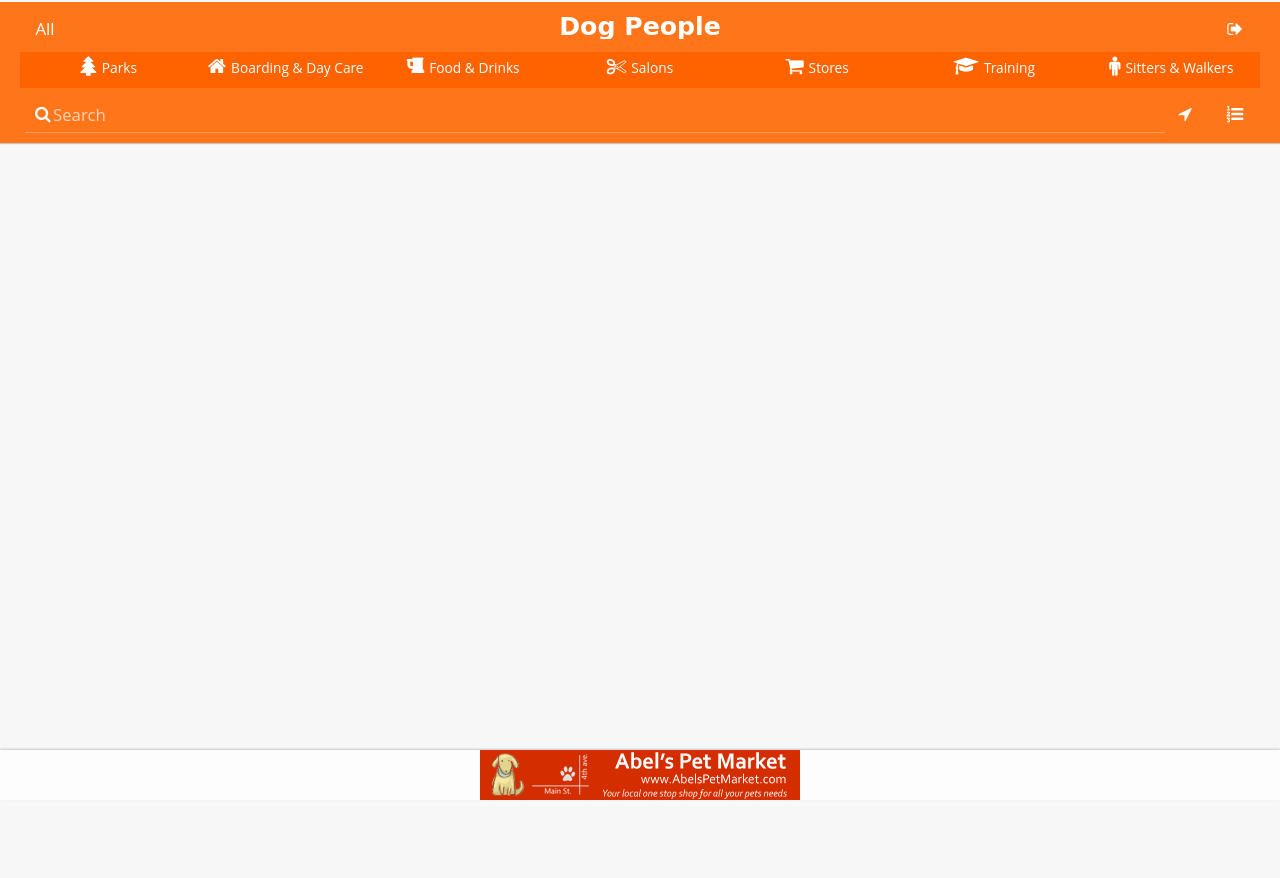
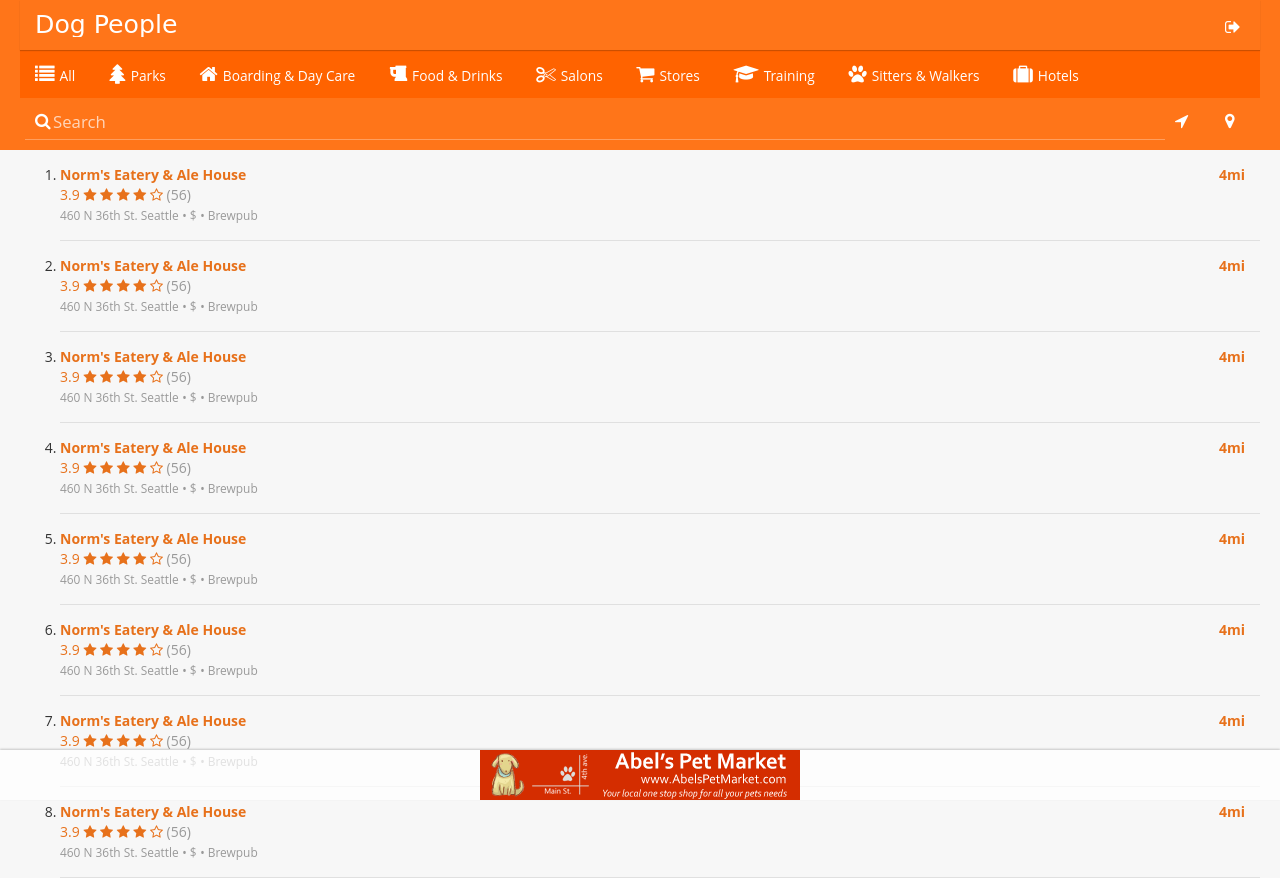
Before and after one commit to DML-Creative/dog-people, a plain HTML site: page main.html in a window 1280 px wide. Both pictures are taken after a click on the link 1235 px from the left and 114 px from the top of the page. Before the commit the page ends 802 px from the top, so only its background shows below. Drawn offline with Linux system fonts and the light colour scheme; some packages are replaced by stand-ins of ours; a web font is replaced by a local one.

Commit message:
Fixed style issues from Google Maps API

```diff
--- a/assets/css/main.css
+++ b/assets/css/main.css
@@ -136,11 +136,17 @@ body.primary section input:-ms-input-placeholder { /* Internet Explorer 10+ */
 
 /* HEADER */
 
-.app-header { position: fixed; width: 100%; box-shadow: 0 1px 1px rgba(0,0,0,0.2); z-index: 100; background-color: rgba(255, 102, 0, 0.9); }
+.app-header { width: 100%; z-index: 100; position: fixed; }
 
-@media screen and (min-width: 700px) {
+@media screen and (min-width: 1064px) {
 	.app-header {
 		padding: 0 calc((100% - 1240px) / 2);
+		background-color: rgba(255, 102, 0, 0.9);
+		height: 52px;
+	}
+
+	.main-header {
+		height: 150px;
 	}
 }
 
@@ -150,11 +156,23 @@ body.primary section input:-ms-input-placeholder { /* Internet Explorer 10+ */
 	width: 100%;
 	font-family: 'Allan', cursive;
 	font-size: 1.2em;
+	background-color: rgba(255, 102, 0, 0.9);
+}
+
+.title-bar {
+	position: fixed;
+	z-index: 1200;
+	box-shadow: 0 1px 1px rgba(0,0,0,0.2);
+	max-width: 1240px;
 }
 
 .inputs {
 	background-color: rgba(255,102,0,0.9)
 	box-shadow: 0px 1px 1px 0px rgba(0, 0, 0, 0.2) inset;
+	position: fixed;
+	top: 50px;
+	z-index: 1000;
+	max-width: 1240px;
 }
 
 .title-bar a,
@@ -169,7 +187,7 @@ body.primary section input:-ms-input-placeholder { /* Internet Explorer 10+ */
 	height:50px;
 	display: block;
 	padding: 15px;
-	text-align: center;
+	position: static;
 }
 
 .title-bar li.header-wrapper,
@@ -179,56 +197,95 @@ body.primary section input:-ms-input-placeholder { /* Internet Explorer 10+ */
 	padding: 0;
 }
 
+.main-header .title-bar li.header-wrapper {
+	width: calc(100% - 50px);
+}
+
+
 .title-bar li h1 {
-	text-align: center;
 	font-size: 1.5em;
-	font-weight: 600;
 	padding: 0;
 	line-height: 100%;
 	margin-top: 12px;
+	margin-left: 15px;
 	white-space: nowrap;
 	overflow: hidden;
 	text-overflow: ellipsis;
 }
 
-.title-bar li:first-of-type,
 .title-bar li:last-of-type {
 	font-family: 'Oxygen','Open Sans',sans-serif;
 }
 
+.main-header .title-bar li h1:first-of-type {
+		display: none;
+	}
+
 .search-button { margin-left: -30px; }
+
+@media screen and (min-width: 1064px) {
+	.main-header .title-bar li h1:first-of-type {
+		display: block;
+	}
+	.main-header .title-bar li h1:last-of-type {
+		display: none;
+	}
+
+	.title-bar,
+	.inputs {
+		background-color: rgba(255, 102, 0, 0.0);
+	}
+
+	.inputs { top: 95px; }
+}
 
 
 
 /* MAIN NAV */
 
-header nav ul li {
-	width: calc(100% / 7);
-	height: 36px;
-	display: block;
+header nav ul {
+	width: 100%;
 	background-color: rgba(255,99,0,1);
-	text-align: center;
-	font-size: 1.4em;
+	display: none;
+	position: absolute;
+	z-index: 1100;
+	top: 50px;
 }
 
-header nav ul li,
+header nav ul li {
+	width: 100%;
+	display: block;
+	font-size: 1.4em;
+	color: #fff;
+	padding: 10px 15px;
+}
+
 header nav ul li i {
 	color: #fff;
+	width: 30px;
 }
 
 header nav ul li span {
 	font-size: 0.7em;
-	white-space: nowrap;
-	display: none;
+	margin-left: 5px;
 }
 
-@media screen and (min-width: 1080px) {
-	header nav ul li span {
-		display: inline;
-		margin-left: 5px;
+@media screen and (min-width: 1064px) {
+	header nav ul {
+		display: block;
+		position: static;
+		margin-top: 50px;
 	}
+
+	header nav ul li,
+	header nav ul li i {
+		width: auto;
+		display: inline-block;
+	}
+
 }
 
+header nav ul a:hover,
 header nav ul a:hover li,
 header nav ul a:hover li i,
 .title-bar a:hover,
@@ -237,18 +294,31 @@ header nav ul a:hover li i,
 	text-decoration: none;
 }
 
+.nav-overlay {
+	background-color: #fff;
+	opacity: 0.85;
+	position: fixed;
+	height: 100%;
+	width: 100%;
+	z-index: 1050;
+}
+
 .search-wrapper { position: relative; }
 .search-wrapper .fa-search { position: absolute; left: 15px; top: 18px; }
 
 .header-overlay {
 	background-color: #ff6600;
 	opacity: 0.85;
-	position: absolute;
-	top: 0;
-	left: 0;
-	height: 86px;
+	position: fixed;
+	height: 50px;
 	width: 100%;
-	z-index: 200;
+	z-index: 1400;
+}
+
+@media screen and (min-width: 1064px) {
+	.header-overlay {
+		height: 86px;
+	}
 }
 
 .inputs .search-wrapper .search-input {
@@ -313,9 +383,16 @@ header nav ul a:hover li i,
 
 /* RESULTS */
 
-.results-wrapper { padding-top: 140px; margin-bottom: 75px; max-width: 1240px; }
+.results-wrapper { height: 100%; max-width: 1240px; padding-top: 100px; }
+.results-wrapper .results-list ol { margin-bottom: 75px; }
 
-@media screen and (min-width: 700px) {
+@media screen and (min-width: 1064px) {
+	.results-wrapper {
+		padding-top: 150px;
+	}
+}
+
+@media screen and (min-width: 1240px) {
 	.results-wrapper {
 		margin: 0 calc((100% - 1240px) / 2);
 	}
@@ -349,19 +426,19 @@ footer.ad-block {
 	text-align: center;
 	width: 100%;
 	box-shadow: 0 -1px 2px rgba(0,0,0,0.2);
-	z-index: 35;
+	z-index: 100;
 }
 
-.results-search-wrapper { margin-top: 2px; position: relative; }
-.results-search { position: absolute; z-index: 50; width: 100%; background-color: #fff; }
+.results-search-wrapper { margin-top: 5px; position: relative; }
+.results-search { position: absolute; z-index: 50; width: 100%; background-color: #fff; padding-top: 10px; }
 .results-overlay { background-color: #fff; z-index: 25; width: 100%; height: 100%; position: fixed; }
-.header-exit, .header-exit:hover { color: #fff; z-index: 300; position: absolute; top: 15px; right: 15px; font-size: 1.4em; }
-.geo-search { z-index: 400; position: fixed; width: 100%; background-color: rgba(255,255,255,0.85); padding: 5px; box-shadow: 0 1px 1px rgba(0,0,0,0.2); }
+.header-exit, .header-exit:hover { color: #fff; z-index: 1401; position: fixed; top: 10px; right: 20px; font-size: 1.4em; }
+.geo-search { z-index: 400; position: fixed; width: 100%; background-color: rgba(255,255,255,0.85); padding: 10px 5px; box-shadow: 0 1px 1px rgba(0,0,0,0.2); }
 .geo-search-icon {
-	position: absolute;
+	position: fixed;
 	z-index: 600;
 	left: 18px;
-	top: 14px;
+	top: 123px;
 	color: #999;
 }
 
@@ -371,12 +448,36 @@ footer.ad-block {
 	border: none;
 }
 
+@media screen and (min-width: 1064px) {
+	.geo-search-icon {
+		top: 170px;
+	}
+
+	.results-search {
+		padding-top: 50px;
+	}
+
+	.results-search-wrapper {
+		margin-top: 0;
+	}
+}
+
+@media screen and (min-width: 1240px) {
+	.header-exit, .header-exit:hover {
+		right: calc((50% - 620px) + 20px)
+	}
+
+	.geo-search-icon {
+		left: calc(50% - 620px + 20px);
+	}
+}
+
 
 /* DETAIL VIEW */
 
-.detail-content { padding-top: 47px; margin-bottom: 75px; }
+.detail-content { padding: 75px 15px; }
 
-@media screen and (min-width: 700px) {
+@media screen and (min-width: 1240px) {
 	.detail-content {
 		margin: 0 calc((100% - 1240px) / 2) 75px calc((100% - 1240px) / 2);
 	}
--- a/assets/js/main.js
+++ b/assets/js/main.js
@@ -25,4 +25,35 @@ $(document).ready(function() {
 		return false;
 	});
 
+	// Small devices media query event handler for Mobile Menu
+	var menuTrigger = $(".mobile-menu");
+	var menuMobile = $("header nav ul");
+
+	if (matchMedia) {
+		var mq = window.matchMedia("(min-width: 1064px)");
+		mq.addListener(WidthChange);
+		WidthChange(mq);
+	}
+
+	// media query change
+	function WidthChange(mq) {
+
+		if (mq.matches) {
+			// window width is at least 1064px
+			menuMobile.show();
+		} else {
+			// window width is less than 1064px
+			menuTrigger.click(function() {
+				if(menuMobile.css("display") == "none") {
+					 menuMobile.show();
+					 $(".nav-overlay").show();
+				} else {
+					 menuMobile.hide();
+					 $(".nav-overlay").hide();
+				}
+				return false;
+			});
+		}
+	}
+
 })
--- a/main.html
+++ b/main.html
@@ -39,7 +39,7 @@
     </script>
     <style>
         /* GOOGLE MAP */
-        html, body, .results-wrapper, .results, #googleMap {
+        html, body, .results, #googleMap {
             height: 100%;
             margin: 0;
             padding: 0;
@@ -69,65 +69,54 @@
         </div>
     </div>
 
-    <header class="app-header">
+    <header class="app-header main-header">
 		<a href="" class="header-exit" style="display: none;"><i class="fa fa-times"></i></a>
 		<div class="header-overlay" style="display: none;"></div>
 		<ul class="title-bar left clear">
-            <li><a href="" class="all">All</a></li>
 			<li class="header-wrapper">
 				<h1>Dog People</h1>
+				<h1><a href="" class="mobile-menu">Menu <i class="fa fa-angle-down"></i></a></h1>
 			</li>
 			<li><a href="#" data-toggle="modal" data-target="#modal-settings"><i class="fa fa-sign-out"></i></a></li>
 		</ul>
 		<nav>
-            <ul class="left clear">
-                <a href="" class="parks">
-                    <li><i class="fa fa-tree"></i><span>Parks</span></li>
-                </a>
-                <a href="" class="day-care">
-                    <li><i class="fa fa-home"></i><span>Boarding & Day Care</span></li>
-                </a>
-                <a href="" class="bars">
-                    <li><i class="fa fa-beer"></i><span>Food & Drinks</span></li>
-                </a>
-                <a href="" class="salons">
-                    <li><i class="fa fa-scissors"></i><span>Salons</span></li>
-                </a>
-                <a href="" class="stores">
-                    <li><i class="fa fa-shopping-cart"></i><span>Stores</span></li>
-                </a>
-                <a href="" class="training">
-                    <li><i class="fa fa-graduation-cap"></i><span>Training</span></li>
-                </a>
-                <a href="" class="walkers">
-                    <li><i class="fa fa-male"></i><span>Sitters & Walkers</span></li>
-                </a>
+			<ul class="clear">
+				<a href="" class="parks"><li><i class="fa fa-list"></i><span>All</span></li></a>
+				<a href="" class="parks"><li><i class="fa fa-tree"></i><span>Parks</span></li></a>
+				<a href="" class="day-care"><li><i class="fa fa-home"></i><span>Boarding & Day Care</span></li></a>
+				<a href="" class="bars"><li><i class="fa fa-beer"></i><span>Food & Drinks</span></li></a>
+				<a href="" class="salons"><li><i class="fa fa-scissors"></i><span>Salons</span></li></a>
+				<a href="" class="stores"><li><i class="fa fa-shopping-cart"></i><span>Stores</span></li></a>
+				<a href="" class="training"><li><i class="fa fa-graduation-cap"></i><span>Training</span></li></a>
+				<a href="" class="walkers"><li><i class="fa fa-paw"></i><span>Sitters & Walkers</span></li></a>
+				<a href="" class="hotels"><li><i class="fa fa-suitcase"></i><span>Hotels</span></li></a>
 			</ul>
 		</nav>
+		<div class="nav-overlay" style="display: none;"></div>
 		<ul class="inputs left clear">
 			<li class="search-wrapper">
 				<form>
 					<i class="fa fa-search"></i>
-                    <input type="" text placeholder="Search" class="search-input">
+					<input type=""text placeholder="Search" class="search-input">
 				</form>
 			</li>
 			<li>
 				<a href=""><i class="fa fa-location-arrow"></i></a>
 			</li>
 			<li>
-                <a href="javascript:void();" class="results-click"><i class="fa fa-map-marker"></i></a>
-                <a href="javascript:void();" class="results-click" style="display: none;"><i class="fa fa-list-ol"></i></a>
+				<a href="javascript:void();" class="results-click"><i class="fa fa-list-ol"></i></a>
+				<a href="javascript:void();" class="results-click" style="display: none;"><i class="fa fa-map-marker"></i></a>
 			</li>
 		</ul>
 	</header>
 
     <div class="results-wrapper">
         <section class="results-search-wrapper"></section>
-        <section class="results" style="display: none;">
+        <section class="results">
             <!-- Map results -->
             <div id="googleMap"></div>
         </section>
-        <section class="results">
+        <section class="results results-list" style="display: none;">
             <!-- List results -->
             <ol>
                 <li>
```
Lines whose indentation alone changed are shown as unchanged.
